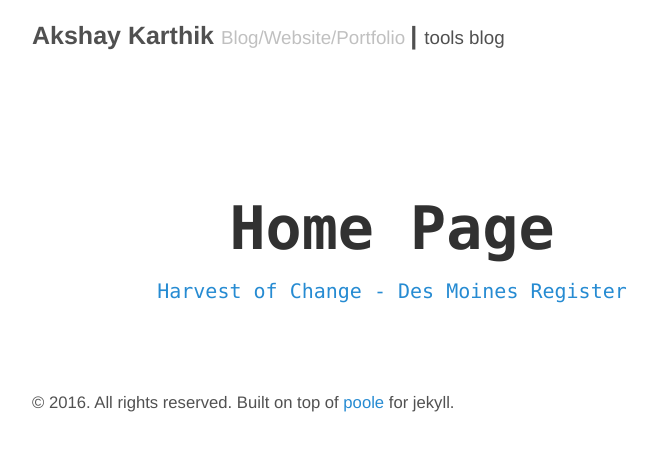
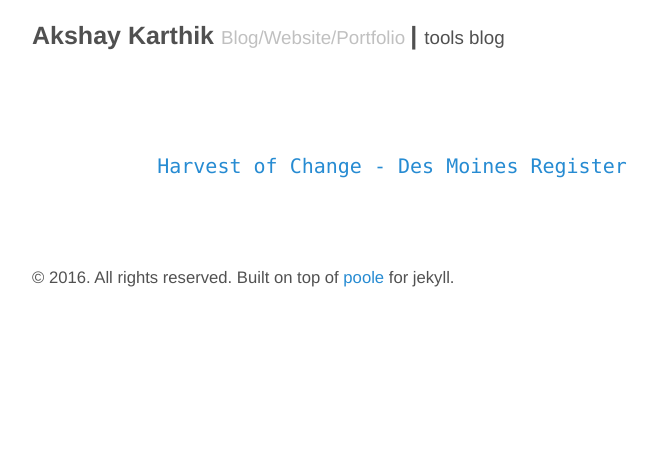
Before and after one commit to akshaykarthik/akshaykarthik.github.io, a Jekyll site: the page built from portfolio.html, in a window 1280 px wide. Shown: the top 451 px of the page, without its empty margins (248-905 px from the left). Built offline with Jekyll 4.4.1, drawn with Linux system fonts in a browser that asks for light colours.

Commit message:
Remove unneeded link

```diff
--- a/portfolio.html
+++ b/portfolio.html
@@ -3,6 +3,5 @@ layout: default
 title: Portfolio
 ---
 <div class="home-container">
-    <a href="{{site.baseurl}}"><h1 class="home-header">Home Page</h1></a>
     <a href="http://www.desmoinesregister.com/pages/interactives/harvest-of-change/">Harvest of Change - Des Moines Register</a>
 </div>
```
